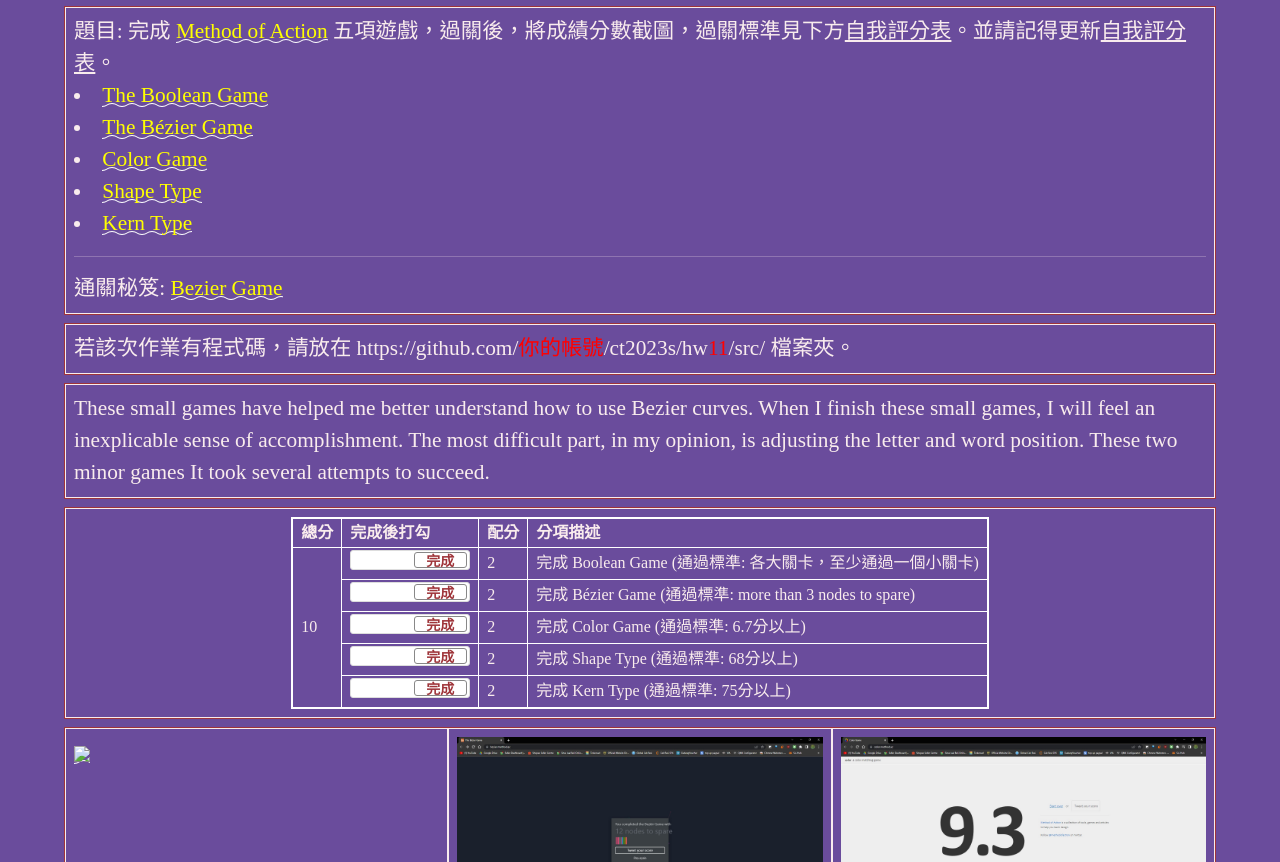
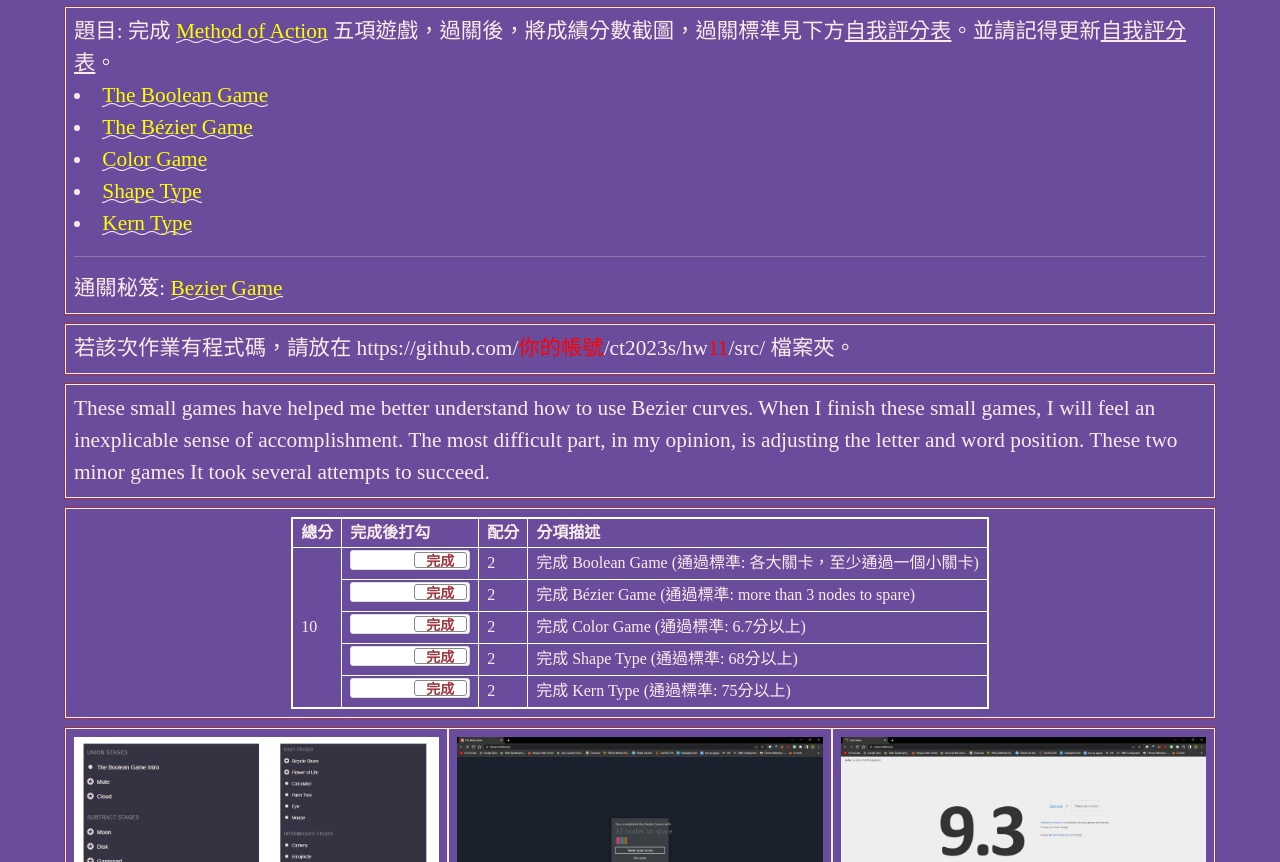
Before and after one commit to irenezhengg/ct2023s, a plain HTML site: page hw11/index.html in a window 1280 px wide. Shown: the part 86-948 px from the top of the page. Drawn offline with nearby package versions, Linux system fonts and the light colour scheme.

Commit message:
Update index.html

```diff
--- a/hw11/index.html
+++ b/hw11/index.html
@@ -244,7 +244,7 @@
   <!-- ------------------------------------------------>
   <div class="row hw12">
     <div class="col-md-4 twenty">
-      <a href="./img/game1.jpg"> <img src="./img/game1.png" width="100%" /></a>
+      <a href="./img/game1.jpg"> <img src="./img/game1.jpg" width="100%" /></a>
     </div>
     <div class="col-md-4 twenty">
       <!--
```
